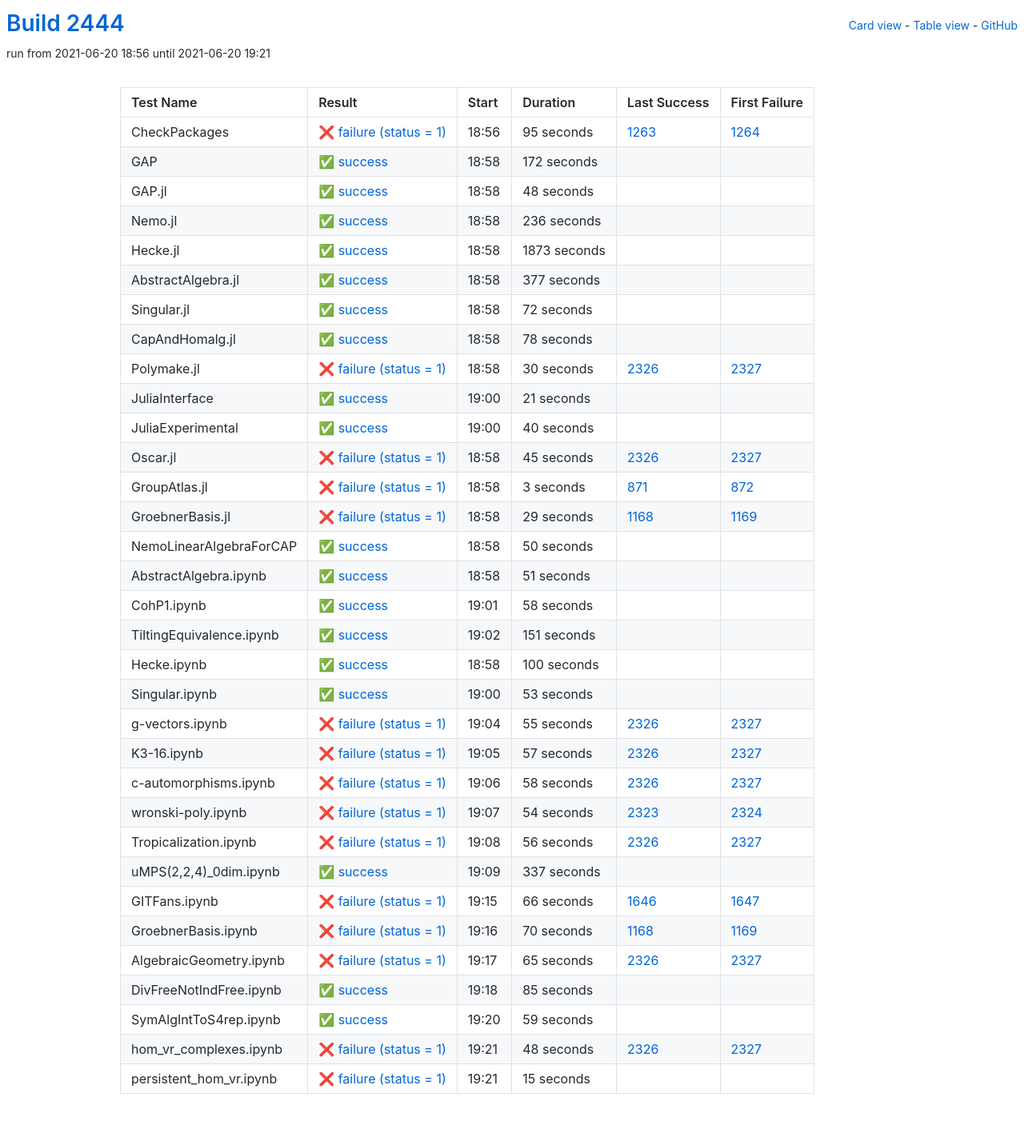
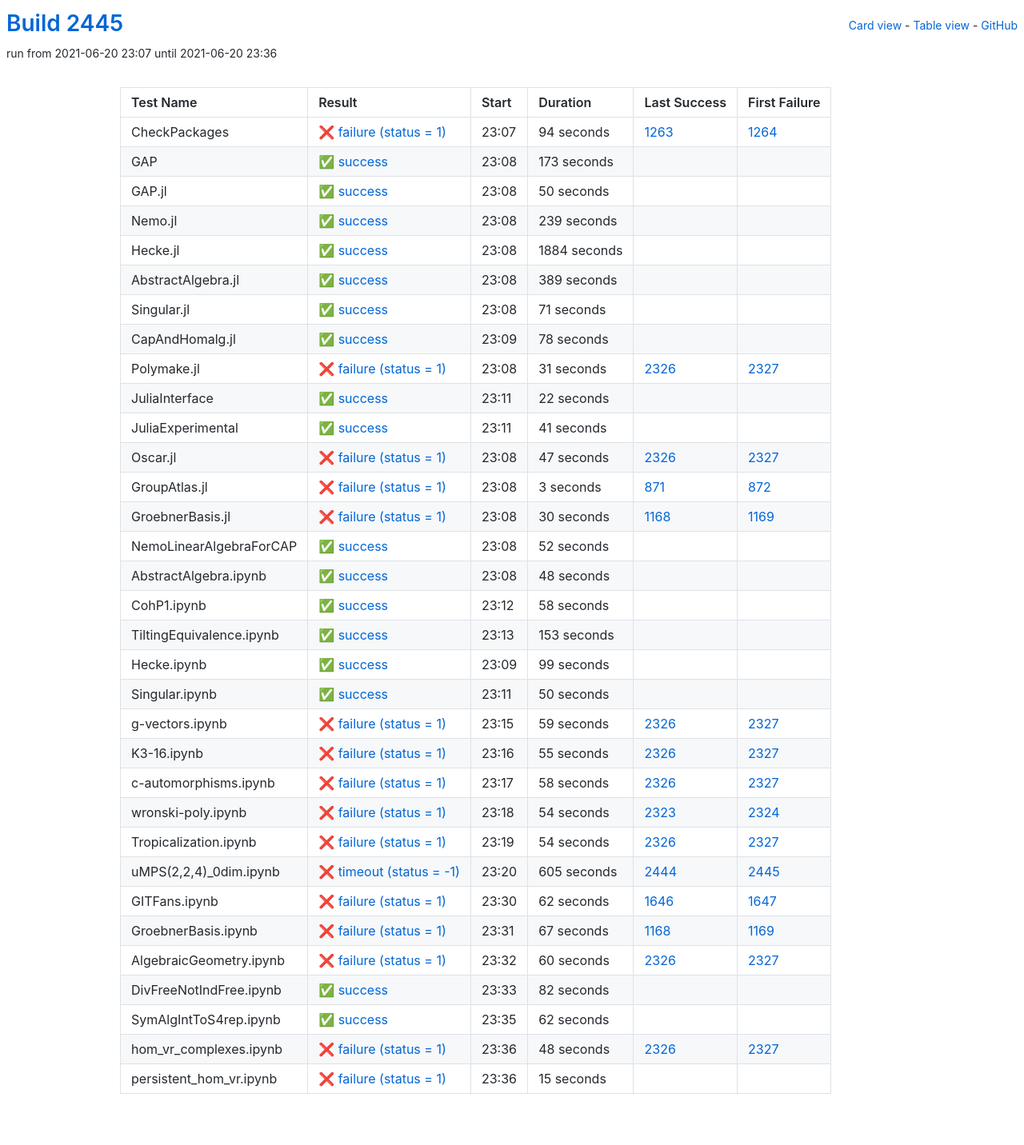
Before and after one commit to oscar-system/oscar-ci-status-stable, a Jekyll site: the page built from table.html, in a window 1280 px wide. Shown: the whole page at 80% size. Built offline with Jekyll 4.4.1, drawn with Linux system fonts in a browser that asks for light colours.

Commit message:
Build #2445

```diff
--- a/_data/ci.yml
+++ b/_data/ci.yml
@@ -1,6 +1,6 @@
 ---
-build: 2444
-build_url: https://oscarci.mathematik.uni-kl.de/job/oscar-stable/2444/
+build: 2445
+build_url: https://oscarci.mathematik.uni-kl.de/job/oscar-stable/2445/
 job: oscar-stable
 organization: oscar-system
 repo: oscar-ci-status-stable
@@ -8,92 +8,92 @@ repourl: https://github.com/oscar-system/oscar-ci-status-stable
 tests:
 - name: CheckPackages
   id: checkpackages
-  log: https://oscarci.mathematik.uni-kl.de/job/oscar-stable/2444/artifact/logs/build-2444/CheckPackages.log
-  start: 2021-06-20 18:56
+  log: https://oscarci.mathematik.uni-kl.de/job/oscar-stable/2445/artifact/logs/build-2445/CheckPackages.log
+  start: 2021-06-20 23:07
   success: false
   exitcode: 1
   status: failure
-  duration: 95
+  duration: 94
   last_success: 1263
   last_success_url: https://oscarci.mathematik.uni-kl.de/job/oscar-stable/1263/
   first_failure: 1264
   first_failure_url: https://oscarci.mathematik.uni-kl.de/job/oscar-stable/1264/
 - name: GAP
   id: gap
-  log: https://oscarci.mathematik.uni-kl.de/job/oscar-stable/2444/artifact/logs/build-2444/GAP.log
-  start: 2021-06-20 18:58
+  log: https://oscarci.mathematik.uni-kl.de/job/oscar-stable/2445/artifact/logs/build-2445/GAP.log
+  start: 2021-06-20 23:08
   success: true
   exitcode: 0
   status: success
-  duration: 172
+  duration: 173
   last_success: false
   last_success_url:
   first_failure: false
   first_failure_url:
 - name: GAP.jl
   id: gap-jl
-  log: https://oscarci.mathematik.uni-kl.de/job/oscar-stable/2444/artifact/logs/build-2444/GAP.jl.log
-  start: 2021-06-20 18:58
+  log: https://oscarci.mathematik.uni-kl.de/job/oscar-stable/2445/artifact/logs/build-2445/GAP.jl.log
+  start: 2021-06-20 23:08
   success: true
   exitcode: 0
   status: success
-  duration: 48
+  duration: 50
   last_success: false
   last_success_url:
   first_failure: false
   first_failure_url:
 - name: Nemo.jl
   id: nemo-jl
-  log: https://oscarci.mathematik.uni-kl.de/job/oscar-stable/2444/artifact/logs/build-2444/Nemo.jl.log
-  start: 2021-06-20 18:58
+  log: https://oscarci.mathematik.uni-kl.de/job/oscar-stable/2445/artifact/logs/build-2445/Nemo.jl.log
+  start: 2021-06-20 23:08
   success: true
   exitcode: 0
   status: success
-  duration: 236
+  duration: 239
   last_success: false
   last_success_url:
   first_failure: false
   first_failure_url:
 - name: Hecke.jl
   id: hecke-jl
-  log: https://oscarci.mathematik.uni-kl.de/job/oscar-stable/2444/artifact/logs/build-2444/Hecke.jl.log
-  start: 2021-06-20 18:58
+  log: https://oscarci.mathematik.uni-kl.de/job/oscar-stable/2445/artifact/logs/build-2445/Hecke.jl.log
+  start: 2021-06-20 23:08
   success: true
   exitcode: 0
   status: success
-  duration: 1873
+  duration: 1884
   last_success: false
   last_success_url:
   first_failure: false
   first_failure_url:
 - name: AbstractAlgebra.jl
   id: abstractalgebra-jl
-  log: https://oscarci.mathematik.uni-kl.de/job/oscar-stable/2444/artifact/logs/build-2444/AbstractAlgebra.jl.log
-  start: 2021-06-20 18:58
+  log: https://oscarci.mathematik.uni-kl.de/job/oscar-stable/2445/artifact/logs/build-2445/AbstractAlgebra.jl.log
+  start: 2021-06-20 23:08
   success: true
   exitcode: 0
   status: success
-  duration: 377
+  duration: 389
   last_success: false
   last_success_url:
   first_failure: false
   first_failure_url:
 - name: Singular.jl
   id: singular-jl
-  log: https://oscarci.mathematik.uni-kl.de/job/oscar-stable/2444/artifact/logs/build-2444/Singular.jl.log
-  start: 2021-06-20 18:58
+  log: https://oscarci.mathematik.uni-kl.de/job/oscar-stable/2445/artifact/logs/build-2445/Singular.jl.log
+  start: 2021-06-20 23:08
   success: true
   exitcode: 0
   status: success
-  duration: 72
+  duration: 71
   last_success: false
   last_success_url:
   first_failure: false
   first_failure_url:
 - name: CapAndHomalg.jl
   id: capandhomalg-jl
-  log: https://oscarci.mathematik.uni-kl.de/job/oscar-stable/2444/artifact/logs/build-2444/CapAndHomalg.jl.log
-  start: 2021-06-20 18:58
+  log: https://oscarci.mathematik.uni-kl.de/job/oscar-stable/2445/artifact/logs/build-2445/CapAndHomalg.jl.log
+  start: 2021-06-20 23:09
   success: true
   exitcode: 0
   status: success
@@ -104,56 +104,56 @@ tests:
   first_failure_url:
 - name: Polymake.jl
   id: polymake-jl
-  log: https://oscarci.mathematik.uni-kl.de/job/oscar-stable/2444/artifact/logs/build-2444/Polymake.jl.log
-  start: 2021-06-20 18:58
+  log: https://oscarci.mathematik.uni-kl.de/job/oscar-stable/2445/artifact/logs/build-2445/Polymake.jl.log
+  start: 2021-06-20 23:08
   success: false
   exitcode: 1
   status: failure
-  duration: 30
+  duration: 31
   last_success: 2326
   last_success_url: https://oscarci.mathematik.uni-kl.de/job/oscar-stable/2326/
   first_failure: 2327
   first_failure_url: https://oscarci.mathematik.uni-kl.de/job/oscar-stable/2327/
 - name: JuliaInterface
   id: juliainterface
-  log: https://oscarci.mathematik.uni-kl.de/job/oscar-stable/2444/artifact/logs/build-2444/JuliaInterface.log
-  start: 2021-06-20 19:00
+  log: https://oscarci.mathematik.uni-kl.de/job/oscar-stable/2445/artifact/logs/build-2445/JuliaInterface.log
+  start: 2021-06-20 23:11
   success: true
   exitcode: 0
   status: success
-  duration: 21
+  duration: 22
   last_success: false
   last_success_url:
   first_failure: false
   first_failure_url:
 - name: JuliaExperimental
   id: juliaexperimental
-  log: https://oscarci.mathematik.uni-kl.de/job/oscar-stable/2444/artifact/logs/build-2444/JuliaExperimental.log
-  start: 2021-06-20 19:00
+  log: https://oscarci.mathematik.uni-kl.de/job/oscar-stable/2445/artifact/logs/build-2445/JuliaExperimental.log
+  start: 2021-06-20 23:11
   success: true
   exitcode: 0
   status: success
-  duration: 40
+  duration: 41
   last_success: false
   last_success_url:
   first_failure: false
   first_failure_url:
 - name: Oscar.jl
   id: oscar-jl
-  log: https://oscarci.mathematik.uni-kl.de/job/oscar-stable/2444/artifact/logs/build-2444/Oscar.jl.log
-  start: 2021-06-20 18:58
+  log: https://oscarci.mathematik.uni-kl.de/job/oscar-stable/2445/artifact/logs/build-2445/Oscar.jl.log
+  start: 2021-06-20 23:08
   success: false
   exitcode: 1
   status: failure
-  duration: 45
+  duration: 47
   last_success: 2326
   last_success_url: https://oscarci.mathematik.uni-kl.de/job/oscar-stable/2326/
   first_failure: 2327
   first_failure_url: https://oscarci.mathematik.uni-kl.de/job/oscar-stable/2327/
 - name: GroupAtlas.jl
   id: groupatlas-jl
-  log: https://oscarci.mathematik.uni-kl.de/job/oscar-stable/2444/artifact/logs/build-2444/GroupAtlas.jl.log
-  start: 2021-06-20 18:58
+  log: https://oscarci.mathematik.uni-kl.de/job/oscar-stable/2445/artifact/logs/build-2445/GroupAtlas.jl.log
+  start: 2021-06-20 23:08
   success: false
   exitcode: 1
   status: failure
@@ -164,44 +164,44 @@ tests:
   first_failure_url: https://oscarci.mathematik.uni-kl.de/job/oscar-stable/872/
 - name: GroebnerBasis.jl
   id: groebnerbasis-jl
-  log: https://oscarci.mathematik.uni-kl.de/job/oscar-stable/2444/artifact/logs/build-2444/GroebnerBasis.jl.log
-  start: 2021-06-20 18:58
+  log: https://oscarci.mathematik.uni-kl.de/job/oscar-stable/2445/artifact/logs/build-2445/GroebnerBasis.jl.log
+  start: 2021-06-20 23:08
   success: false
   exitcode: 1
   status: failure
-  duration: 29
+  duration: 30
   last_success: 1168
   last_success_url: https://oscarci.mathematik.uni-kl.de/job/oscar-stable/1168/
   first_failure: 1169
   first_failure_url: https://oscarci.mathematik.uni-kl.de/job/oscar-stable/1169/
 - name: NemoLinearAlgebraForCAP
   id: nemolinearalgebraforcap
-  log: https://oscarci.mathematik.uni-kl.de/job/oscar-stable/2444/artifact/logs/build-2444/NemoLinearAlgebraForCAP.log
-  start: 2021-06-20 18:58
+  log: https://oscarci.mathematik.uni-kl.de/job/oscar-stable/2445/artifact/logs/build-2445/NemoLinearAlgebraForCAP.log
+  start: 2021-06-20 23:08
   success: true
   exitcode: 0
   status: success
-  duration: 50
+  duration: 52
   last_success: false
   last_success_url:
   first_failure: false
   first_failure_url:
 - name: AbstractAlgebra.ipynb
   id: abstractalgebra-ipynb
-  log: https://oscarci.mathematik.uni-kl.de/job/oscar-stable/2444/artifact/logs/build-2444/AbstractAlgebra.ipynb.log
-  start: 2021-06-20 18:58
+  log: https://oscarci.mathematik.uni-kl.de/job/oscar-stable/2445/artifact/logs/build-2445/AbstractAlgebra.ipynb.log
+  start: 2021-06-20 23:08
   success: true
   exitcode: 0
   status: success
-  duration: 51
+  duration: 48
   last_success: false
   last_success_url:
   first_failure: false
   first_failure_url:
 - name: CohP1.ipynb
   id: cohp1-ipynb
-  log: https://oscarci.mathematik.uni-kl.de/job/oscar-stable/2444/artifact/logs/build-2444/CohP1.ipynb.log
-  start: 2021-06-20 19:01
+  log: https://oscarci.mathematik.uni-kl.de/job/oscar-stable/2445/artifact/logs/build-2445/CohP1.ipynb.log
+  start: 2021-06-20 23:12
   success: true
   exitcode: 0
   status: success
@@ -212,44 +212,56 @@ tests:
   first_failure_url:
 - name: TiltingEquivalence.ipynb
   id: tiltingequivalence-ipynb
-  log: https://oscarci.mathematik.uni-kl.de/job/oscar-stable/2444/artifact/logs/build-2444/TiltingEquivalence.ipynb.log
-  start: 2021-06-20 19:02
+  log: https://oscarci.mathematik.uni-kl.de/job/oscar-stable/2445/artifact/logs/build-2445/TiltingEquivalence.ipynb.log
+  start: 2021-06-20 23:13
   success: true
   exitcode: 0
   status: success
-  duration: 151
+  duration: 153
   last_success: false
   last_success_url:
   first_failure: false
   first_failure_url:
 - name: Hecke.ipynb
   id: hecke-ipynb
-  log: https://oscarci.mathematik.uni-kl.de/job/oscar-stable/2444/artifact/logs/build-2444/Hecke.ipynb.log
-  start: 2021-06-20 18:58
+  log: https://oscarci.mathematik.uni-kl.de/job/oscar-stable/2445/artifact/logs/build-2445/Hecke.ipynb.log
+  start: 2021-06-20 23:09
   success: true
   exitcode: 0
   status: success
-  duration: 100
+  duration: 99
   last_success: false
   last_success_url:
   first_failure: false
   first_failure_url:
 - name: Singular.ipynb
   id: singular-ipynb
-  log: https://oscarci.mathematik.uni-kl.de/job/oscar-stable/2444/artifact/logs/build-2444/Singular.ipynb.log
-  start: 2021-06-20 19:00
+  log: https://oscarci.mathematik.uni-kl.de/job/oscar-stable/2445/artifact/logs/build-2445/Singular.ipynb.log
+  start: 2021-06-20 23:11
   success: true
   exitcode: 0
   status: success
-  duration: 53
+  duration: 50
   last_success: false
   last_success_url:
   first_failure: false
   first_failure_url:
 - name: g-vectors.ipynb
   id: g-vectors-ipynb
-  log: https://oscarci.mathematik.uni-kl.de/job/oscar-stable/2444/artifact/logs/build-2444/g-vectors.ipynb.log
-  start: 2021-06-20 19:04
+  log: https://oscarci.mathematik.uni-kl.de/job/oscar-stable/2445/artifact/logs/build-2445/g-vectors.ipynb.log
+  start: 2021-06-20 23:15
+  success: false
+  exitcode: 1
+  status: failure
+  duration: 59
+  last_success: 2326
+  last_success_url: https://oscarci.mathematik.uni-kl.de/job/oscar-stable/2326/
+  first_failure: 2327
+  first_failure_url: https://oscarci.mathematik.uni-kl.de/job/oscar-stable/2327/
+- name: K3-16.ipynb
+  id: k3-16-ipynb
+  log: https://oscarci.mathematik.uni-kl.de/job/oscar-stable/2445/artifact/logs/build-2445/K3-16.ipynb.log
+  start: 2021-06-20 23:16
   success: false
   exitcode: 1
   status: failure
@@ -258,22 +270,10 @@ tests:
   last_success_url: https://oscarci.mathematik.uni-kl.de/job/oscar-stable/2326/
   first_failure: 2327
   first_failure_url: https://oscarci.mathematik.uni-kl.de/job/oscar-stable/2327/
-- name: K3-16.ipynb
-  id: k3-16-ipynb
-  log: https://oscarci.mathematik.uni-kl.de/job/oscar-stable/2444/artifact/logs/build-2444/K3-16.ipynb.log
-  start: 2021-06-20 19:05
-  success: false
-  exitcode: 1
-  status: failure
-  duration: 57
-  last_success: 2326
-  last_success_url: https://oscarci.mathematik.uni-kl.de/job/oscar-stable/2326/
-  first_failure: 2327
-  first_failure_url: https://oscarci.mathematik.uni-kl.de/job/oscar-stable/2327/
 - name: c-automorphisms.ipynb
   id: c-automorphisms-ipynb
-  log: https://oscarci.mathematik.uni-kl.de/job/oscar-stable/2444/artifact/logs/build-2444/c-automorphisms.ipynb.log
-  start: 2021-06-20 19:06
+  log: https://oscarci.mathematik.uni-kl.de/job/oscar-stable/2445/artifact/logs/build-2445/c-automorphisms.ipynb.log
+  start: 2021-06-20 23:17
   success: false
   exitcode: 1
   status: failure
@@ -284,8 +284,8 @@ tests:
   first_failure_url: https://oscarci.mathematik.uni-kl.de/job/oscar-stable/2327/
 - name: wronski-poly.ipynb
   id: wronski-poly-ipynb
-  log: https://oscarci.mathematik.uni-kl.de/job/oscar-stable/2444/artifact/logs/build-2444/wronski-poly.ipynb.log
-  start: 2021-06-20 19:07
+  log: https://oscarci.mathematik.uni-kl.de/job/oscar-stable/2445/artifact/logs/build-2445/wronski-poly.ipynb.log
+  start: 2021-06-20 23:18
   success: false
   exitcode: 1
   status: failure
@@ -296,92 +296,92 @@ tests:
   first_failure_url: https://oscarci.mathematik.uni-kl.de/job/oscar-stable/2324/
 - name: Tropicalization.ipynb
   id: tropicalization-ipynb
-  log: https://oscarci.mathematik.uni-kl.de/job/oscar-stable/2444/artifact/logs/build-2444/Tropicalization.ipynb.log
-  start: 2021-06-20 19:08
+  log: https://oscarci.mathematik.uni-kl.de/job/oscar-stable/2445/artifact/logs/build-2445/Tropicalization.ipynb.log
+  start: 2021-06-20 23:19
   success: false
   exitcode: 1
   status: failure
-  duration: 56
+  duration: 54
   last_success: 2326
   last_success_url: https://oscarci.mathematik.uni-kl.de/job/oscar-stable/2326/
   first_failure: 2327
   first_failure_url: https://oscarci.mathematik.uni-kl.de/job/oscar-stable/2327/
 - name: uMPS(2,2,4)_0dim.ipynb
   id: umps-2-2-4-0dim-ipynb
-  log: https://oscarci.mathematik.uni-kl.de/job/oscar-stable/2444/artifact/logs/build-2444/uMPS-2-2-4-_0dim.ipynb.log
-  start: 2021-06-20 19:09
-  success: true
-  exitcode: 0
-  status: success
-  duration: 337
-  last_success: false
-  last_success_url:
-  first_failure: false
-  first_failure_url:
+  log: https://oscarci.mathematik.uni-kl.de/job/oscar-stable/2445/artifact/logs/build-2445/uMPS-2-2-4-_0dim.ipynb.log
+  start: 2021-06-20 23:20
+  success: false
+  exitcode: -1
+  status: timeout
+  duration: 605
+  last_success: 2444
+  last_success_url: https://oscarci.mathematik.uni-kl.de/job/oscar-stable/2444/
+  first_failure: 2445
+  first_failure_url: https://oscarci.mathematik.uni-kl.de/job/oscar-stable/2445/
 - name: GITFans.ipynb
   id: gitfans-ipynb
-  log: https://oscarci.mathematik.uni-kl.de/job/oscar-stable/2444/artifact/logs/build-2444/GITFans.ipynb.log
-  start: 2021-06-20 19:15
+  log: https://oscarci.mathematik.uni-kl.de/job/oscar-stable/2445/artifact/logs/build-2445/GITFans.ipynb.log
+  start: 2021-06-20 23:30
   success: false
   exitcode: 1
   status: failure
-  duration: 66
+  duration: 62
   last_success: 1646
   last_success_url: https://oscarci.mathematik.uni-kl.de/job/oscar-stable/1646/
   first_failure: 1647
   first_failure_url: https://oscarci.mathematik.uni-kl.de/job/oscar-stable/1647/
 - name: GroebnerBasis.ipynb
   id: groebnerbasis-ipynb
-  log: https://oscarci.mathematik.uni-kl.de/job/oscar-stable/2444/artifact/logs/build-2444/GroebnerBasis.ipynb.log
-  start: 2021-06-20 19:16
+  log: https://oscarci.mathematik.uni-kl.de/job/oscar-stable/2445/artifact/logs/build-2445/GroebnerBasis.ipynb.log
+  start: 2021-06-20 23:31
   success: false
   exitcode: 1
   status: failure
-  duration: 70
+  duration: 67
   last_success: 1168
   last_success_url: https://oscarci.mathematik.uni-kl.de/job/oscar-stable/1168/
   first_failure: 1169
   first_failure_url: https://oscarci.mathematik.uni-kl.de/job/oscar-stable/1169/
 - name: AlgebraicGeometry.ipynb
   id: algebraicgeometry-ipynb
-  log: https://oscarci.mathematik.uni-kl.de/job/oscar-stable/2444/artifact/logs/build-2444/AlgebraicGeometry.ipynb.log
-  start: 2021-06-20 19:17
+  log: https://oscarci.mathematik.uni-kl.de/job/oscar-stable/2445/artifact/logs/build-2445/AlgebraicGeometry.ipynb.log
+  start: 2021-06-20 23:32
   success: false
   exitcode: 1
   status: failure
-  duration: 65
+  duration: 60
   last_success: 2326
   last_success_url: https://oscarci.mathematik.uni-kl.de/job/oscar-stable/2326/
   first_failure: 2327
   first_failure_url: https://oscarci.mathematik.uni-kl.de/job/oscar-stable/2327/
 - name: DivFreeNotIndFree.ipynb
   id: divfreenotindfree-ipynb
-  log: https://oscarci.mathematik.uni-kl.de/job/oscar-stable/2444/artifact/logs/build-2444/DivFreeNotIndFree.ipynb.log
-  start: 2021-06-20 19:18
+  log: https://oscarci.mathematik.uni-kl.de/job/oscar-stable/2445/artifact/logs/build-2445/DivFreeNotIndFree.ipynb.log
+  start: 2021-06-20 23:33
   success: true
   exitcode: 0
   status: success
-  duration: 85
+  duration: 82
   last_success: false
   last_success_url:
   first_failure: false
   first_failure_url:
 - name: SymAlgIntToS4rep.ipynb
   id: symalginttos4rep-ipynb
-  log: https://oscarci.mathematik.uni-kl.de/job/oscar-stable/2444/artifact/logs/build-2444/SymAlgIntToS4rep.ipynb.log
-  start: 2021-06-20 19:20
+  log: https://oscarci.mathematik.uni-kl.de/job/oscar-stable/2445/artifact/logs/build-2445/SymAlgIntToS4rep.ipynb.log
+  start: 2021-06-20 23:35
   success: true
   exitcode: 0
   status: success
-  duration: 59
+  duration: 62
   last_success: false
   last_success_url:
   first_failure: false
   first_failure_url:
 - name: hom_vr_complexes.ipynb
   id: hom-vr-complexes-ipynb
-  log: https://oscarci.mathematik.uni-kl.de/job/oscar-stable/2444/artifact/logs/build-2444/hom_vr_complexes.ipynb.log
-  start: 2021-06-20 19:21
+  log: https://oscarci.mathematik.uni-kl.de/job/oscar-stable/2445/artifact/logs/build-2445/hom_vr_complexes.ipynb.log
+  start: 2021-06-20 23:36
   success: false
   exitcode: 1
   status: failure
@@ -392,8 +392,8 @@ tests:
   first_failure_url: https://oscarci.mathematik.uni-kl.de/job/oscar-stable/2327/
 - name: persistent_hom_vr.ipynb
   id: persistent-hom-vr-ipynb
-  log: https://oscarci.mathematik.uni-kl.de/job/oscar-stable/2444/artifact/logs/build-2444/persistent_hom_vr.ipynb.log
-  start: 2021-06-20 19:21
+  log: https://oscarci.mathematik.uni-kl.de/job/oscar-stable/2445/artifact/logs/build-2445/persistent_hom_vr.ipynb.log
+  start: 2021-06-20 23:36
   success: false
   exitcode: 1
   status: failure
```
Also changed, not shown: README.md.
